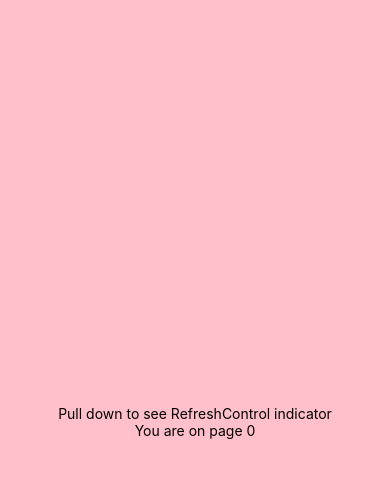
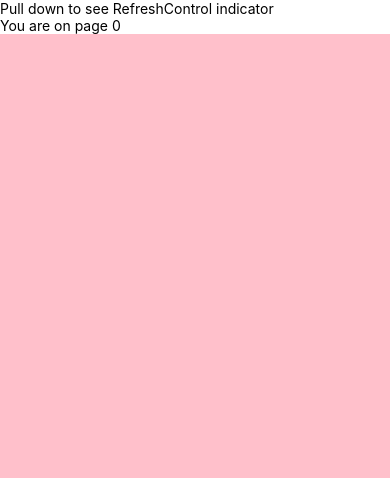
Before and after one commit to fullStackOasis/react-native-refreshcontrol, a React Native app: screen / in a window 390 px wide. Shown: the top 478 px of the page. Built offline with nearby package versions, Linux system fonts and the light colour scheme.

Commit message:
Replace ScrollView with FlatList and begin integrating. Set title with information about page at top.

```diff
--- a/App.js
+++ b/App.js
@@ -1,11 +1,17 @@
 import React from 'react';
-import { RefreshControl, SafeAreaView, ScrollView, StyleSheet, Text } from 'react-native';
+import { RefreshControl, SafeAreaView, ScrollView, StyleSheet, Text, FlatList } from 'react-native';
 
 const wait = (timeout) => {
   return new Promise(resolve => setTimeout(resolve, timeout));
 };
 
 const PAGE_INCREMENT = 10;
+
+const Item = ({ item, onPress, backgroundColor, textColor }) => (
+  <TouchableOpacity onPress={onPress} style={[styles.item, backgroundColor]}>
+    <Text style={[styles.title, textColor]}>{item.title}</Text>
+  </TouchableOpacity>
+);
 
 const App = () => {
   const [refreshing, setRefreshing] = React.useState(false);
@@ -20,20 +26,30 @@ const App = () => {
     });
   }, [page]);
 
+  const renderItem = ({ item }) => {
+    const backgroundColor = item.id === selectedId ? "#6e3b6e" : "#f9c2ff";
+    const color = item.id === selectedId ? 'white' : 'black';
+
+    return (
+      <Item
+        item={item}
+        onPress={() => setSelectedId(item.id)}
+        backgroundColor={{ backgroundColor }}
+        textColor={{ color }}
+      />
+    );
+  };
+
   return (
     <SafeAreaView style={styles.container}>
-      <ScrollView
+      <Text>Pull down to see RefreshControl indicator</Text>
+      <Text>{`You are on page ${page}`}</Text>
+      <FlatList
         contentContainerStyle={styles.scrollView}
-        refreshControl={
-          <RefreshControl
-            refreshing={refreshing}
-            onRefresh={onRefresh}
-          />
-        }
+        onRefresh={onRefresh}
+        refreshing={refreshing}
       >
-        <Text>Pull down to see RefreshControl indicator</Text>
-        <Text>{`You are on page ${page}`}</Text>
-      </ScrollView>
+      </FlatList>
     </SafeAreaView>
   );
 }
@@ -48,6 +64,11 @@ const styles = StyleSheet.create({
     alignItems: 'center',
     justifyContent: 'center',
   },
+  item: {
+    padding: 20,
+    marginVertical: 8,
+    marginHorizontal: 16,
+  },
 });
 
 export default App;
```
